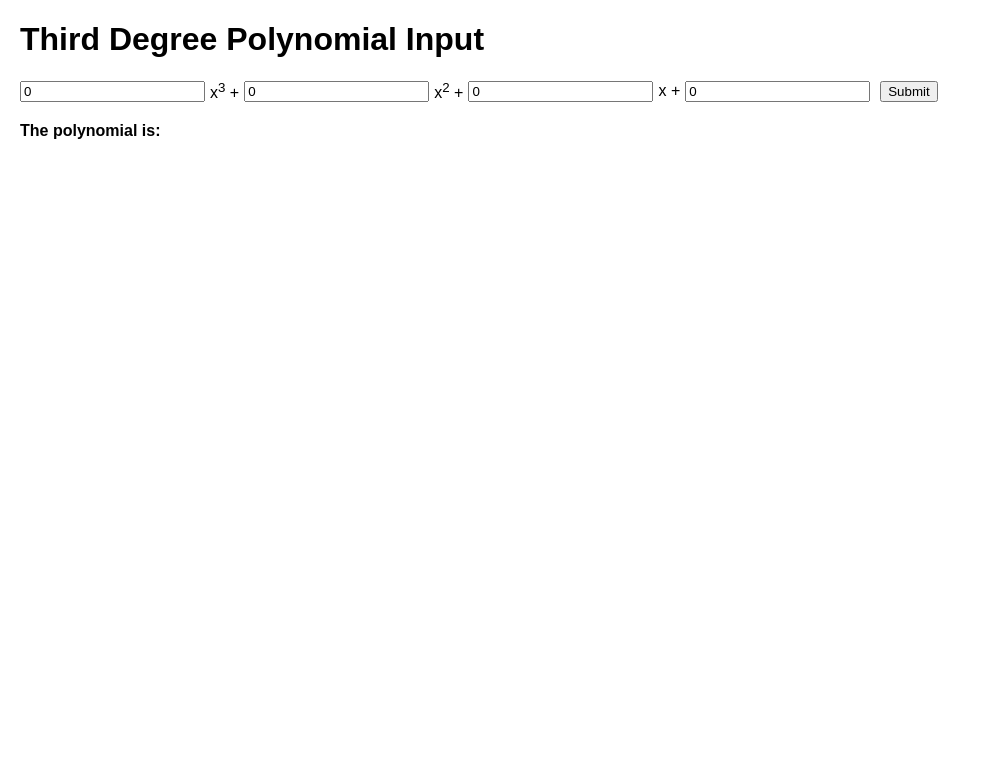
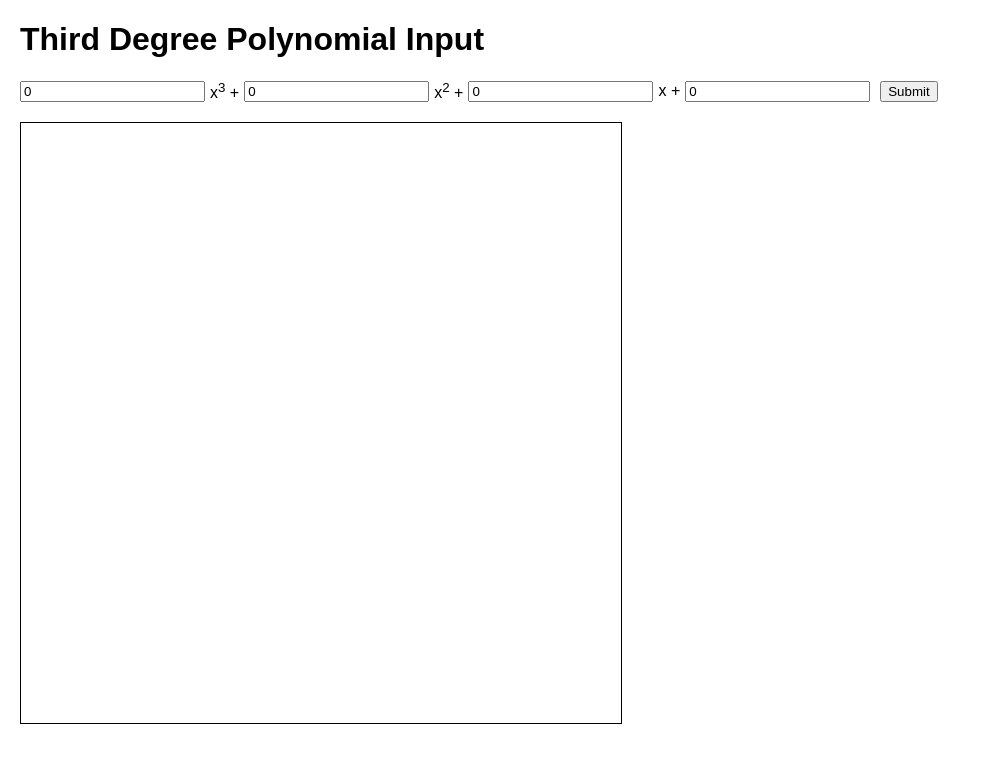
Before and after one commit to themaggiest/themaggiest.github.io, a plain HTML site: page projects/beloch-fold/index.html in a window 1280 px wide. Both pictures are taken after a click on the button "Submit". Shown: the whole page, without its empty margins (0-981 px from the left). Drawn offline with Linux system fonts and the light colour scheme.

Commit message:
Update index.html

```diff
--- a/projects/beloch-fold/index.html
+++ b/projects/beloch-fold/index.html
@@ -1,7 +1,7 @@
 <!DOCTYPE html>
 <html>
 <head>
-    <title>Third Degree Polynomial</title>
+    <title>Third Degree Polynomial Lines</title>
     <style>
         body {
             font-family: Arial, sans-serif;
@@ -17,6 +17,9 @@
             margin-top: 20px;
             font-weight: bold;
         }
+        #canvasContainer {
+            margin-top: 20px;
+        }
     </style>
 </head>
 <body>
@@ -26,34 +29,51 @@
         <input type="number" id="b" name="b" value="0" required> <label for="b">x<sup>2</sup> +</label>
         <input type="number" id="c" name="c" value="0" required> <label for="c">x +</label>
         <input type="number" id="d" name="d" value="0" required> <label for="d"></label>
-        <button type="button" onclick="displayPolynomial()">Submit</button>
+        <button type="button" onclick="drawLines()">Submit</button>
     </form>
 
     <div id="result"></div>
+    <div id="canvasContainer">
+        <canvas id="myCanvas" width="600" height="600" style="border:1px solid #000000;"></canvas>
+    </div>
 
     <script>
-        function displayPolynomial() {
+        function drawLines() {
             const a = parseFloat(document.getElementById('a').value);
             const b = parseFloat(document.getElementById('b').value);
             const c = parseFloat(document.getElementById('c').value);
             const d = parseFloat(document.getElementById('d').value);
 
-            let polynomial = '';
+            const canvas = document.getElementById('myCanvas');
+            const ctx = canvas.getContext('2d');
 
-            if (a !== 0) {
-                polynomial += a + 'x<sup>3</sup> ';
-            }
-            if (b !== 0) {
-                polynomial += (b > 0 ? '+ ' : '- ') + Math.abs(b) + 'x<sup>2</sup> ';
-            }
-            if (c !== 0) {
-                polynomial += (c > 0 ? '+ ' : '- ') + Math.abs(c) + 'x ';
-            }
-            if (d !== 0) {
-                polynomial += (d > 0 ? '+ ' : '- ') + Math.abs(d);
-            }
+            // Clear the canvas
+            ctx.clearRect(0, 0, canvas.width, canvas.height);
 
-            document.getElementById('result').innerHTML = 'The polynomial is: ' + polynomial;
+            // Start point P (center of the canvas)
+            let x = canvas.width / 2;
+            let y = canvas.height / 2;
+
+            ctx.beginPath();
+            ctx.moveTo(x, y);
+
+            // Draw first line (a units to the right or left)
+            x += a;
+            ctx.lineTo(x, y);
+
+            // Draw second line (b units up or down)
+            y -= b;
+            ctx.lineTo(x, y);
+
+            // Draw third line (c units left or right)
+            x -= c;
+            ctx.lineTo(x, y);
+
+            // Draw fourth line (d units down or up)
+            y += d;
+            ctx.lineTo(x, y);
+
+            ctx.stroke();
         }
     </script>
 </body>
```
